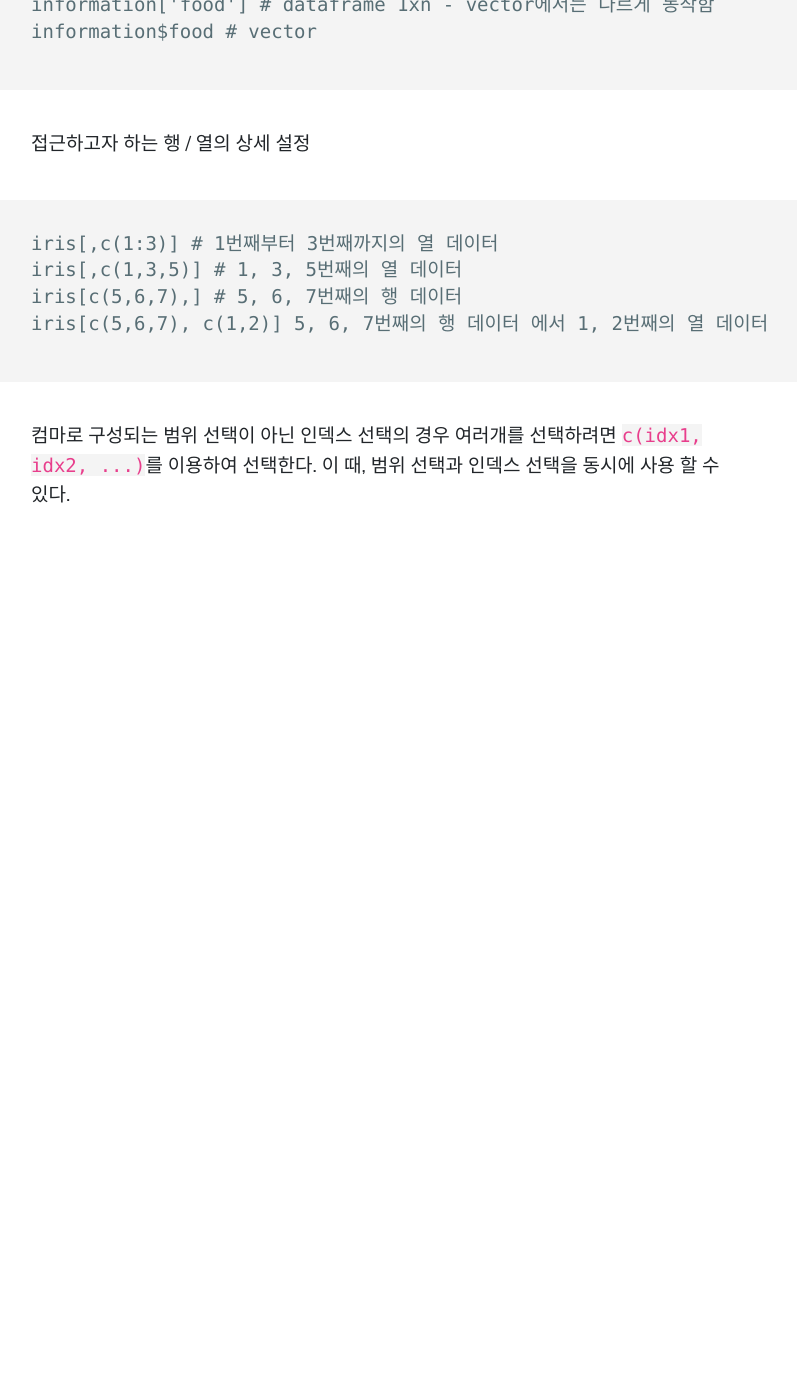
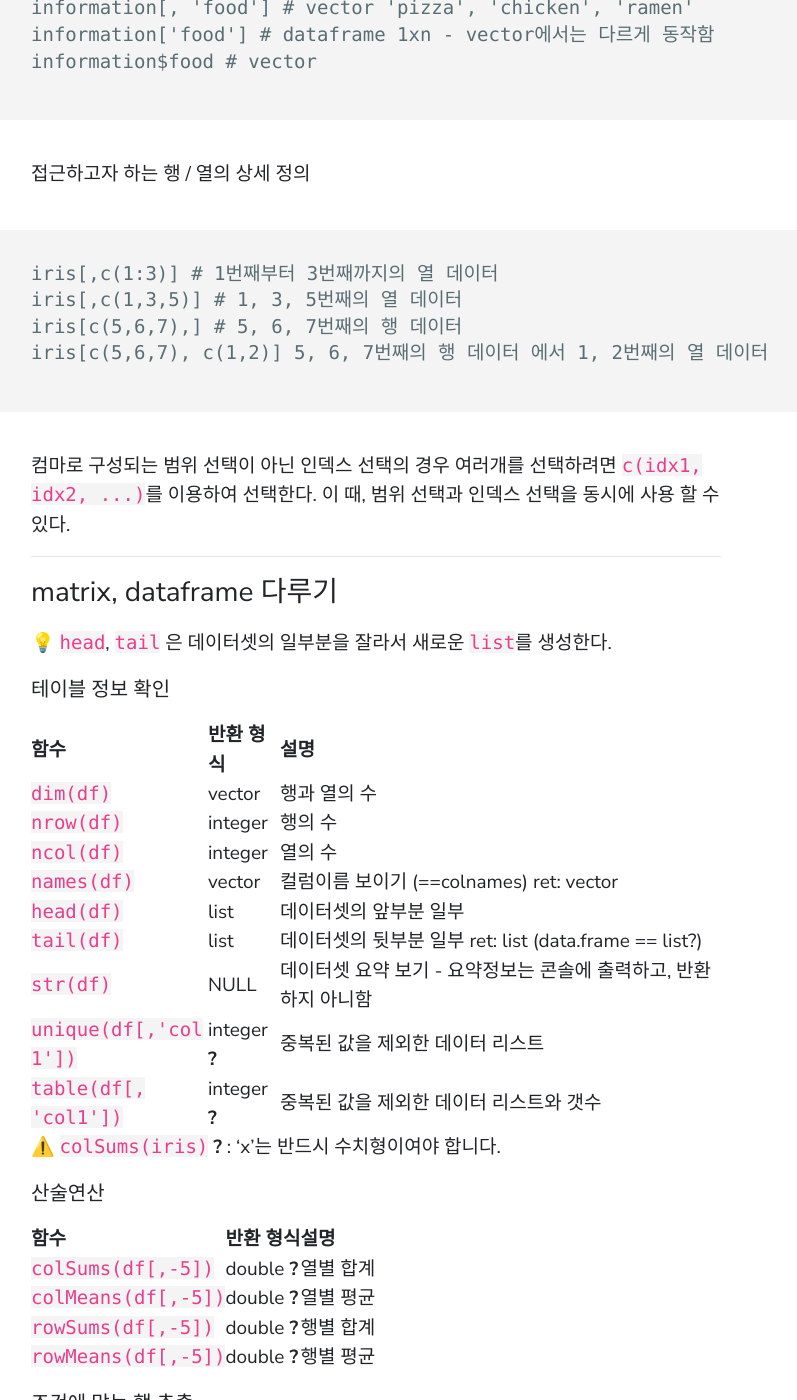
Before and after one commit to live2skull/blog.live2skull.kr, a Jekyll site: the page built from _posts/rlang/2020-04-10-rlang-datastructure.markdown, in a window 1280 px wide and 1400 px high, scrolled down 3774 px. Shown: the whole window, without its empty margins (84-881 px from the left). Built offline with Jekyll 4.4.1, drawn with Linux system fonts in a browser that asks for light colours; before the commit the page ends 4301 px from its top, so only the background shows below that; some of the changed text lies outside the part shown.

Commit message:
rlang 3주차 작성. // 예제풀이 및 데이터타입 조사 필요

````diff
--- a/_posts/rlang/2020-04-10-rlang-datastructure.markdown
+++ b/_posts/rlang/2020-04-10-rlang-datastructure.markdown
@@ -75,7 +75,9 @@ d # d 출력
    1    3    5    7
 ```
 
-#### dataframe
+----
+
+### dataframe
 
 2차원 배열인 점에서는 matrix와 동일하나, 저장된 데이터 타입이 여러개인 점에서 다르다. 단, 저장된 데이터들은 컬렴별로는 동일한 데이터 타입을 가져야 한다.
 해당 특성을 제외하고는 matrix와 동일하게 다룰 수 있다.
@@ -108,7 +110,7 @@ information['food'] # dataframe 1xn - vector에서는 다르게 동작함
 information$food # vector
 ```
 
-접근하고자 하는 행 / 열의 상세 설정
+접근하고자 하는 행 / 열의 상세 정의
 ```
 iris[,c(1:3)] # 1번째부터 3번째까지의 열 데이터
 iris[,c(1,3,5)] # 1, 3, 5번째의 열 데이터
@@ -117,3 +119,57 @@ iris[c(5,6,7), c(1,2)] 5, 6, 7번째의 행 데이터 에서 1, 2번째의 열
 ```
 
 컴마로 구성되는 범위 선택이 아닌 인덱스 선택의 경우 여러개를 선택하려면 `c(idx1, idx2, ...)`를 이용하여 선택한다. 이 때, 범위 선택과 인덱스 선택을 동시에 사용 할 수 있다.
+
+----
+
+### matrix, dataframe 다루기
+
+💡 `head`, `tail` 은 데이터셋의 일부분을 잘라서 새로운 `list`를 생성한다.
+
+#### 테이블 정보 확인
+
+|함수|반환 형식|설명|
+|---|----|-----|
+|`dim(df)`|vector|행과 열의 수|
+|`nrow(df)`|integer|행의 수|
+|`ncol(df)`|integer|열의 수|
+|`names(df)`|vector|컬럼이름 보이기 (==colnames) ret: vector
+|`head(df)`|list|데이터셋의 앞부분 일부
+|`tail(df)`|list|데이터셋의 뒷부분 일부 ret: list (data.frame == list?)
+|`str(df)`|NULL|데이터셋 요약 보기 - 요약정보는 콘솔에 출력하고, 반환하지 아니함|
+|`unique(df[,'col1'])`|integer **?**|중복된 값을 제외한 데이터 리스트
+|`table(df[, 'col1'])`|integer **?**|중복된 값을 제외한 데이터 리스트와 갯수
+
+⚠️ `colSums(iris)` **?** : 'x'는 반드시 수치형이여야 합니다.
+
+#### 산술연산
+
+|함수|반환 형식|설명|
+|---|----|-----|
+|`colSums(df[,-5])`|double **?**|열별 합계
+|`colMeans(df[,-5])`|double **?**|열별 평균
+|`rowSums(df[,-5])`|double **?**|행별 합계
+|`rowMeans(df[,-5])`|double **?**|행별 평균
+
+
+#### 조건에 맞는 행 추출
+`subset(df, [expression])` 조건에 맞는 행(row) 추출
+
+소스 matrix, dataframe의 rownames, colnames는 보존된다.
+
+```
+RES.1 <- subset(iris, Petal.Width > 2 & Sepal.Width < 5)
+RES.1
+
+Sepal.Length Sepal.Width Petal.Length Petal.Width   Species
+101          6.3         3.3          6.0         2.5 virginica
+103          7.1         3.0          5.9         2.1 virginica
+105          6.5         3.0          5.8         2.2 virginica
+106          7.6         3.0          6.6         2.1 virginica
+110          7.2         3.6          6.1         2.5 virginica
+113          6.8         3.0          5.5         2.1 virginica
+115          5.8         2.8          5.1         2.4 virginica
+116          6.4         3.2          5.3         2.3 virginica
+118          7.7         3.8          6.7         2.2 virginica
+...
+```
````
